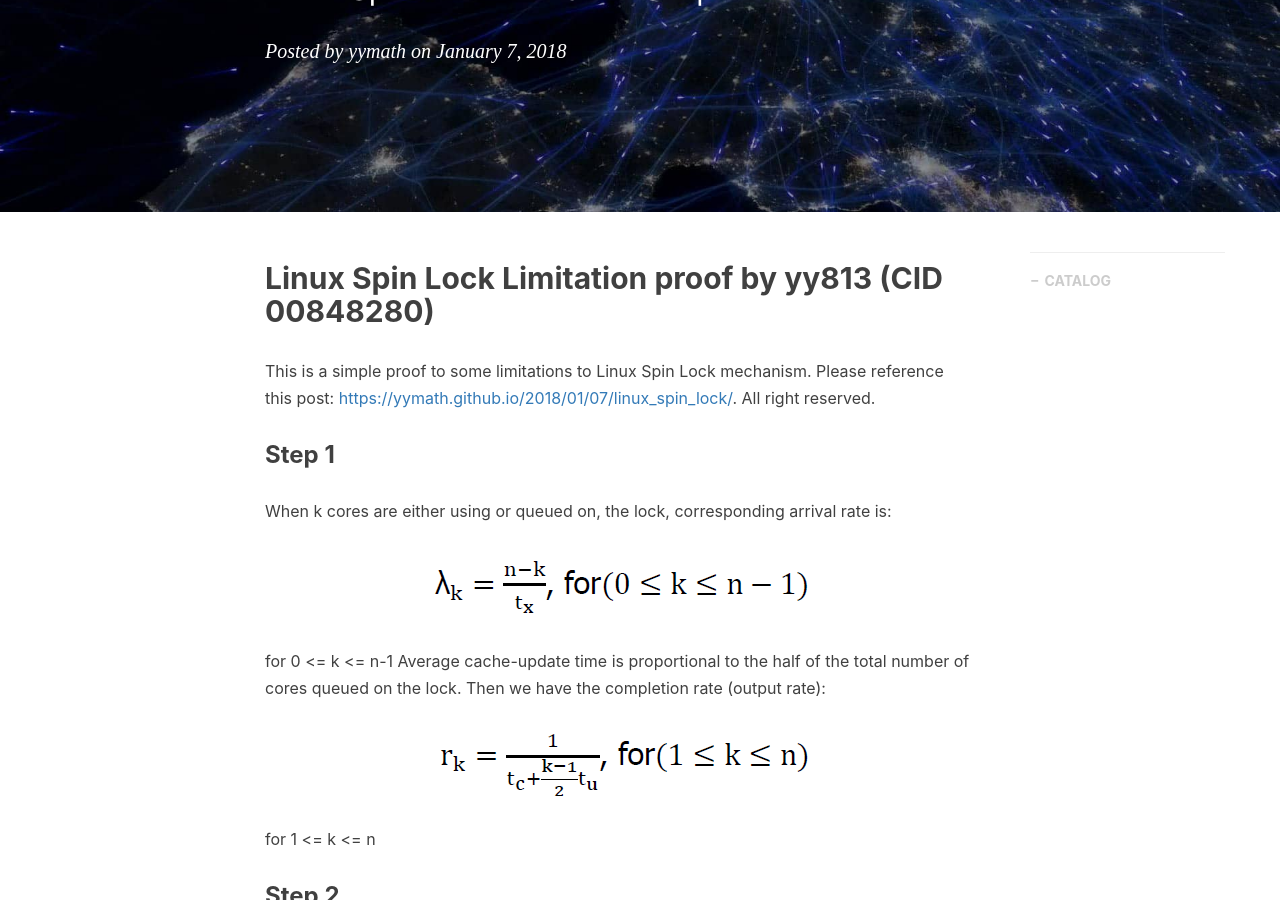
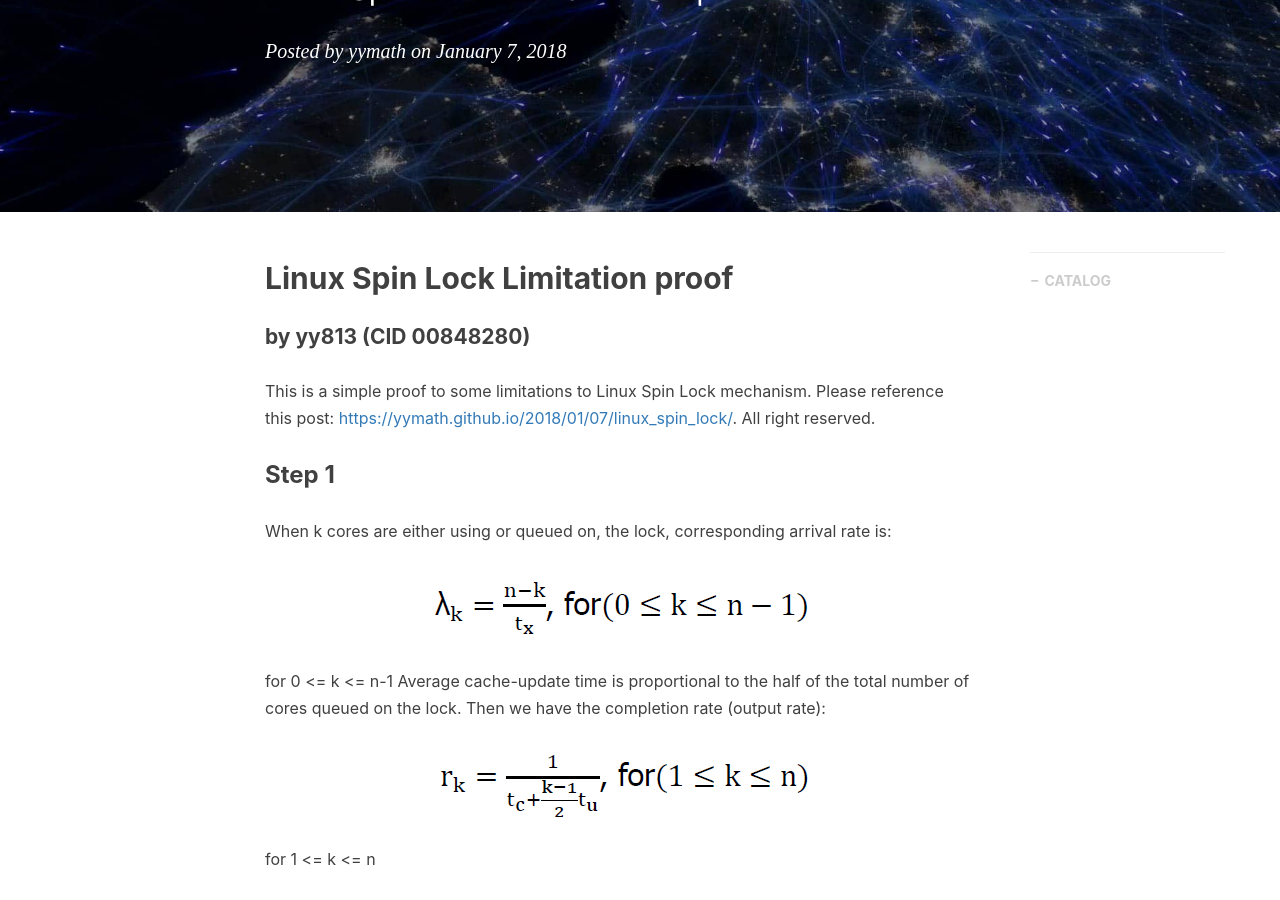
Before and after one commit to yymath/yymath.github.io, a Jekyll site: the page built from _posts/2018-01-09-linux_spin_lock.markdown, in a window 1280 px wide and 900 px high, scrolled down 311 px. Built offline with Jekyll 4.4.1, drawn with Linux system fonts in a browser that asks for light colours; nearby versions of some CDN libraries; comment, search, counter and statistics services are not loaded.

Commit message:
adding 813

```diff
--- a/_posts/2018-01-09-linux_spin_lock.markdown
+++ b/_posts/2018-01-09-linux_spin_lock.markdown
@@ -10,7 +10,8 @@ tags:
     - Linux Spin Lock
 ---
 
-## Linux Spin Lock Limitation proof by yy813 (CID 00848280)
+## Linux Spin Lock Limitation proof
+#### by yy813 (CID 00848280)
 This is a simple proof to some limitations to Linux Spin Lock mechanism. Please reference this post: [https://yymath.github.io/2018/01/07/linux_spin_lock/](https://yymath.github.io/2018/01/07/linux_spin_lock/). All right reserved.
 ### Step 1
 When k cores are either using or queued on, the lock, corresponding arrival rate is: ![alt text](https://yymath.github.io/img/spinlock_f1.PNG) for 0 <= k <= n-1
```
